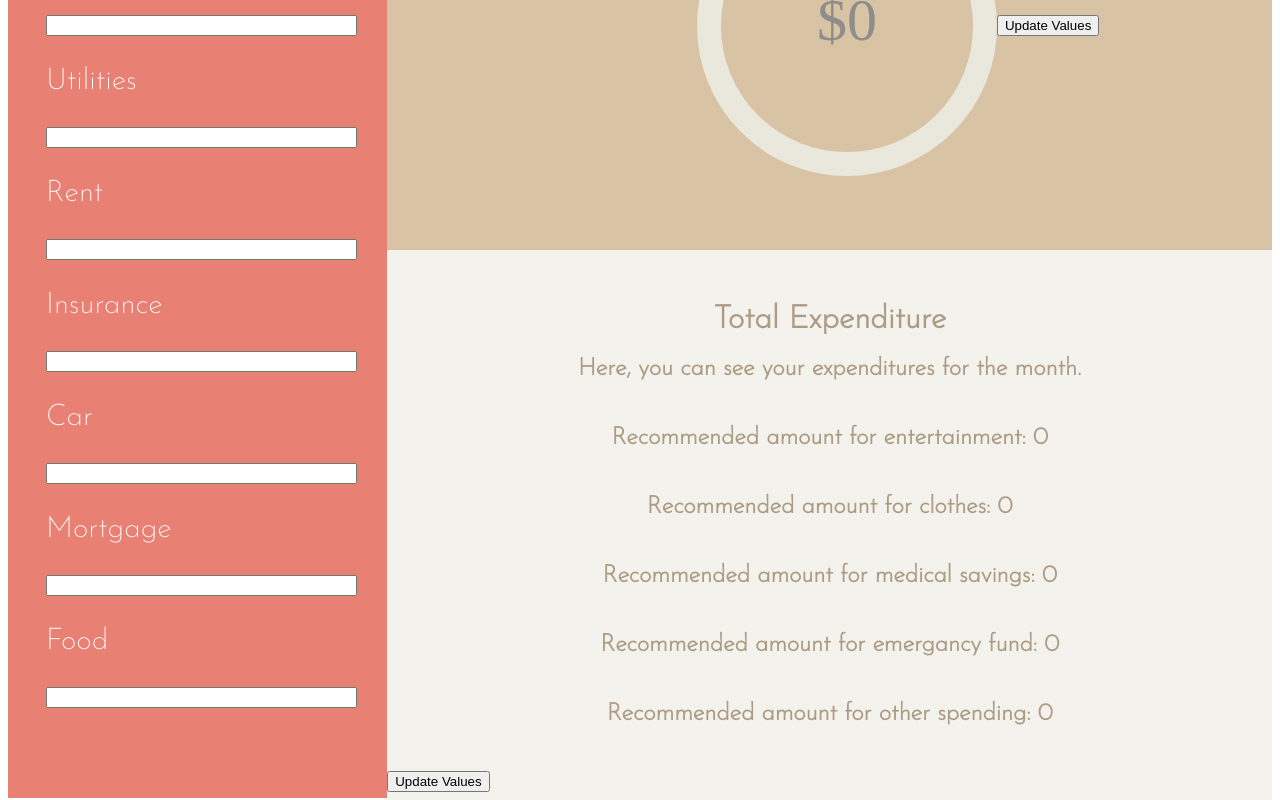
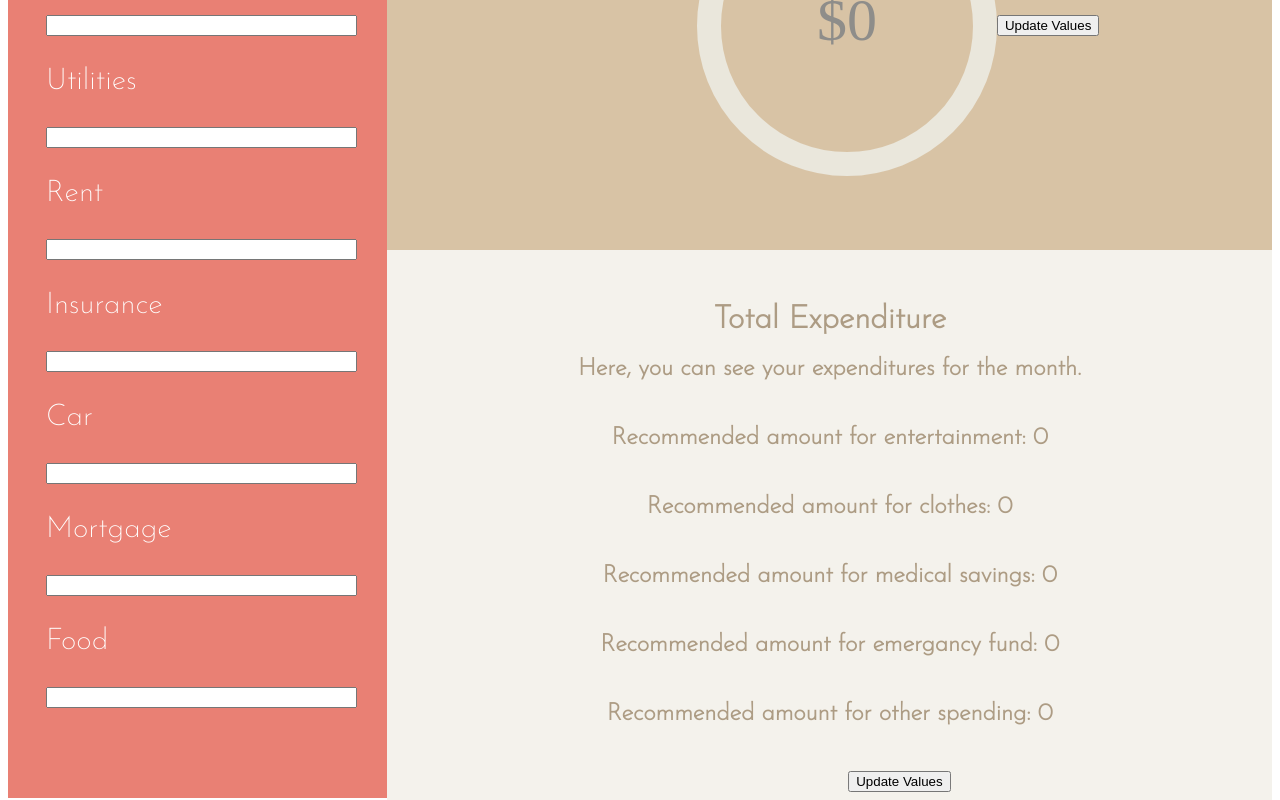
Before and after one commit to jodiezhuu/BudgetBud, a React (Create React App) app: page / in a window 1280 px wide. Shown: the part 1081-1881 px from the top of the page. Built offline with nearby package versions, Linux system fonts and the light colour scheme; a web font is replaced by a local one.

Commit message:
center the button

```diff
--- a/src/components/Expenditure.css
+++ b/src/components/Expenditure.css
@@ -26,6 +26,10 @@
     max-width: 300px;
 }
 
+.buttonCenter{
+	transform: translate(450%, 0px);
+}
+
 @media only screen and (max-width:1024px) {
     .expenditures{
         width: 100%;
--- a/src/components/Expenditures.js
+++ b/src/components/Expenditures.js
@@ -19,7 +19,8 @@ const Expenditures = () => {
                 <h2 className="expcaption">Recommended amount for emergancy fund: {0.20*exp}</h2>
                 <h2 className="expcaption">Recommended amount for other spending: {0.40*exp}</h2>
 
-                <button onClick={() => setExp(
+                <button className = "buttonCenter" onClick={() => setExp(
+
 			(document.getElementsByClassName("input")[0].value
 			- document.getElementsByClassName("input")[1].value
 			- document.getElementsByClassName("input")[2].value
```
